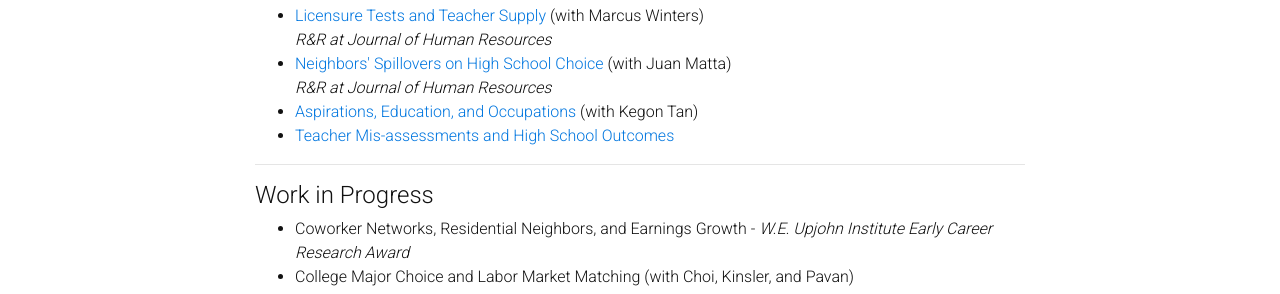
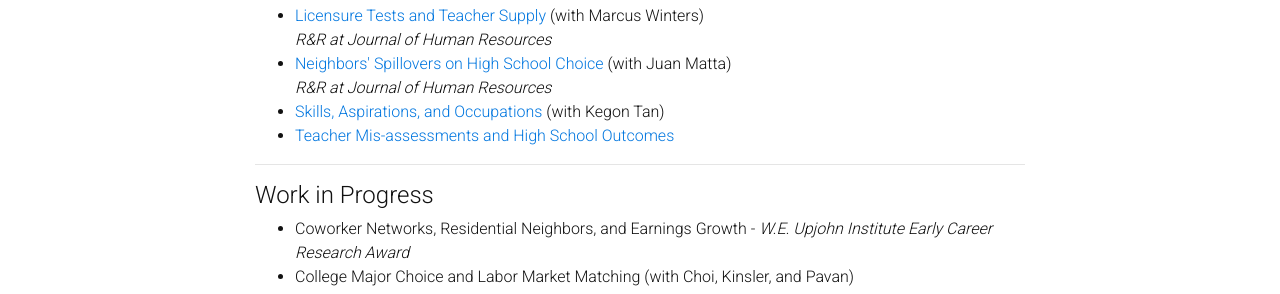
Before and after one commit to alexisorellana/alexisorellana.github.io, a Jekyll site: the page built from _pages/research.md, in a window 1280 px wide. Shown: the part 367-661 px from the top of the page. Built offline with Jekyll 4.4.1, drawn with Linux system fonts in a browser that asks for light colours; nearby versions of some CDN libraries; a style sheet for code colours, icons or effects is not loaded.

Commit message:
update 3-8-25

```diff
--- a/_pages/research.md
+++ b/_pages/research.md
@@ -42,7 +42,7 @@ with Andrew Bacher-Hicks and Olivia Chi - <em> Educational Researcher </em>, 52(
 <em> R&R at Journal of Human Resources </em> </li>
 
 
-<li> <a href="{{ site.baseurl }}/assets/pdf/igo_main.pdf" target="_blank">Aspirations, Education, and Occupations</a> (with Kegon Tan) </li>
+<li> <a href="{{ site.baseurl }}/assets/pdf/igo_main.pdf" target="_blank">Skills, Aspirations, and Occupations</a> (with Kegon Tan) </li>
 
 <li> <a href="{{ site.baseurl }}/assets/pdf/Manuscript.pdf" target="_blank">Teacher Mis-assessments and High School Outcomes</a> </li>
 
```
Also changed, not shown: 1 other file.
